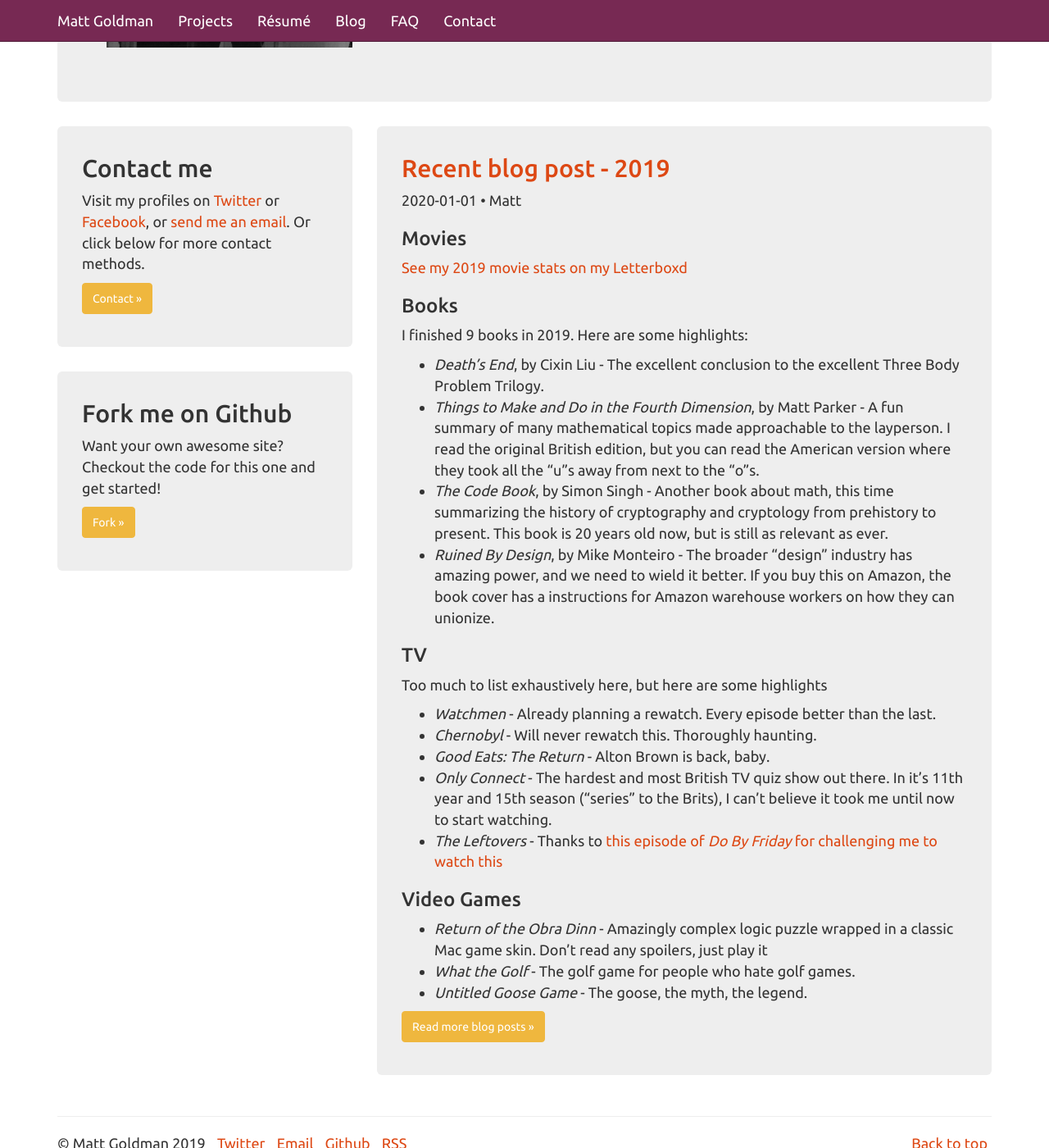
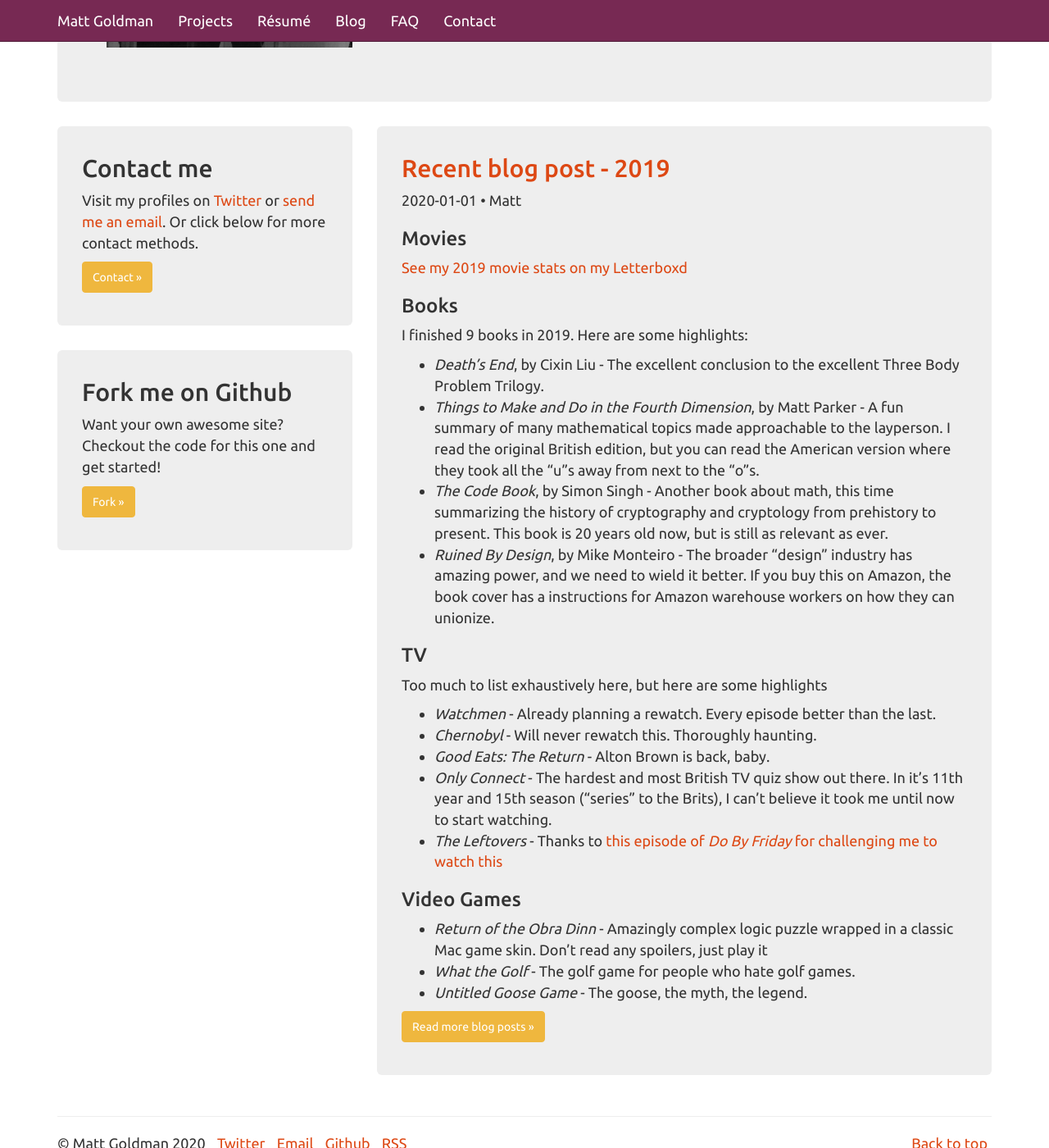
Before and after one commit to robotmlg/mattgoldman.us, a Jekyll site: the page built from index.html, in a window 1280 px wide and 1400 px high, scrolled down 350 px. Shown: the whole window at 82% size. Built offline with Jekyll 4.4.1, drawn with Linux system fonts in a browser that asks for light colours.

Commit message:
Update index.html (#12)
* Update index.html

* Update footer.html

```diff
--- a/_includes/footer.html
+++ b/_includes/footer.html
@@ -5,7 +5,7 @@
         <li class="pull-right">
           <a href="#top">Back to top</a>
         </li>
-        <li>&copy; Matt Goldman 2019</li>
+        <li>&copy; Matt Goldman 2020</li>
         <li><a href="https://www.twitter.com/robotmlg">Twitter</a></li>
         <li><a href="mailto:matt+homepage@mattgoldman.us">Email</a></li>
         <li><a href="https://github.com/robotmlg">Github</a></li>
--- a/index.html
+++ b/index.html
@@ -19,7 +19,7 @@ title: mattgoldman.us
     <div class="col-md-4">
         <div class="tron">
             <h2>Contact me</h2>
-            <p>Visit my profiles on <a href="http://twitter.com/robotmlg">Twitter</a> or <a href="https://facebook.com/robotmlg">Facebook</a>, or <a href="mailto:matt+homepage@mattgoldman.us">send me an email</a>. Or click below for more contact methods.</p>
+            <p>Visit my profiles on <a href="http://twitter.com/robotmlg">Twitter</a> or <a href="mailto:matt+homepage@mattgoldman.us">send me an email</a>. Or click below for more contact methods.</p>
             <p><a class="btn btn-default btn-warning" href="/contact/">Contact &raquo;</a></p>
         </div>
         <div class="tron">
```
